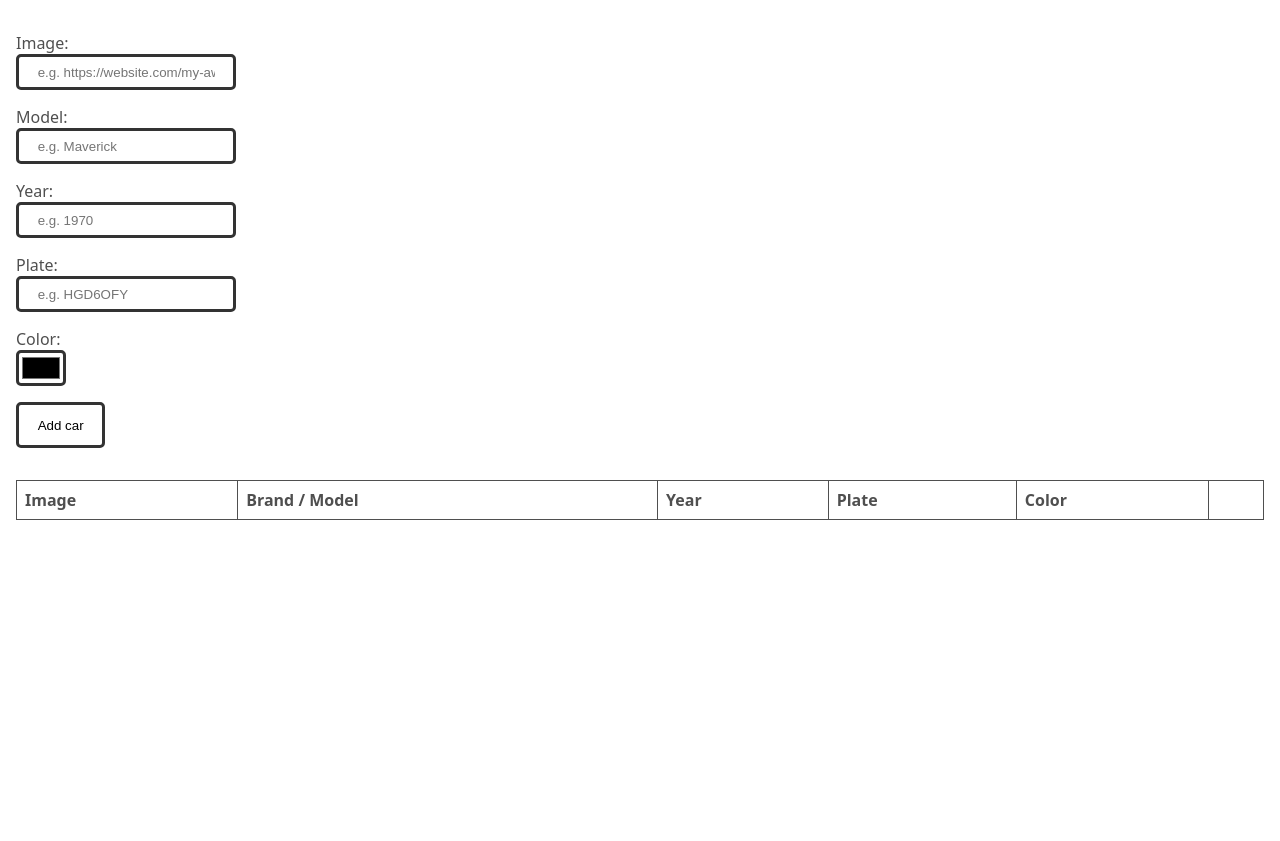
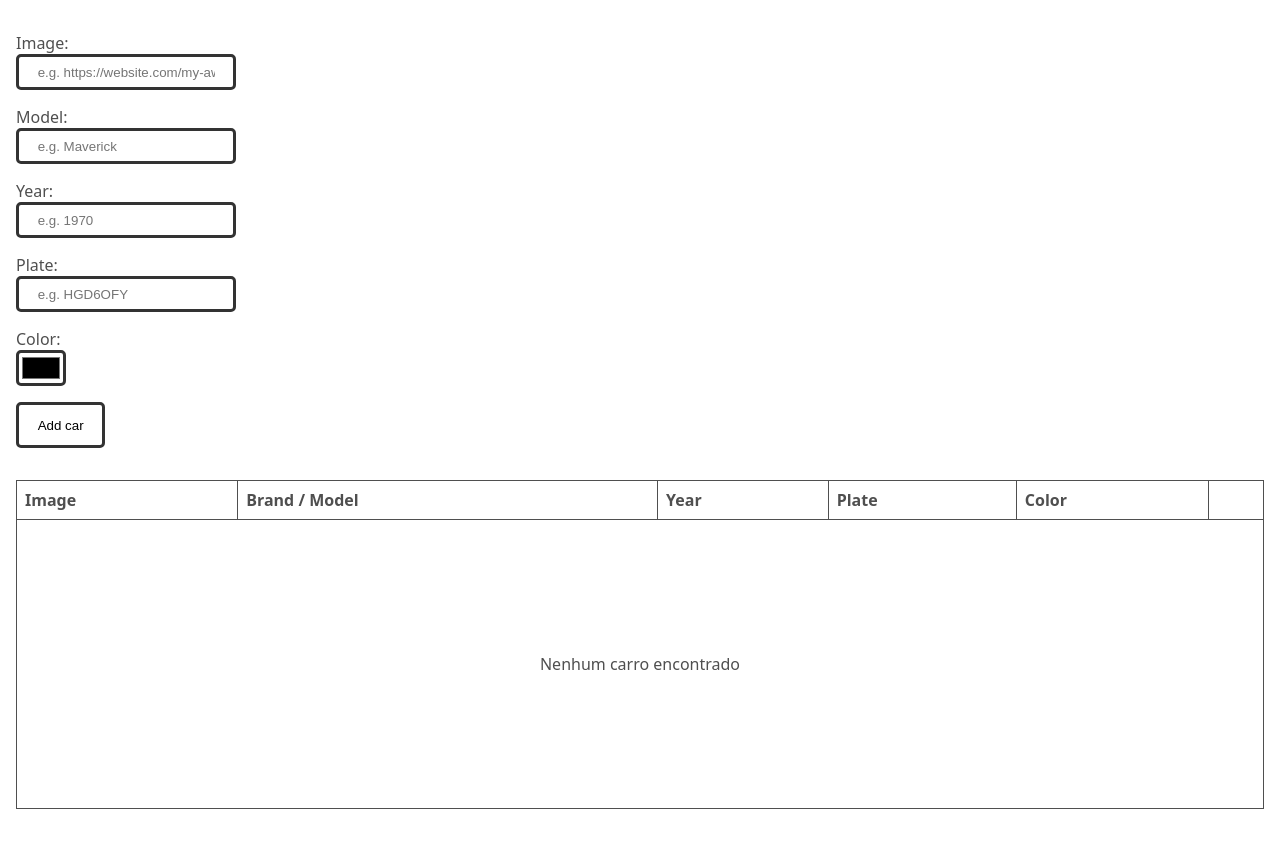
Before and after one commit to mutheus/brainnco-bootcamp, a React (Create React App) app in the folder challenge-03/client/: page / in a window 1280 px wide. Before the commit the page ends 800 px from the top, so only its background shows below. Built offline with nearby package versions, Linux system fonts and the light colour scheme.

Commit message:
Add cars' table refactoring

```diff
--- a/challenge-03/client/src/components/table.js
+++ b/challenge-03/client/src/components/table.js
@@ -14,7 +14,7 @@ export function Table ({ cars }) {
         </thead>
 
         <tbody>
-          {cars ? (
+          { cars.length !== 0 ? (
             cars.map((car) => (
               <tr dataSet={car.plate}>
                 <td>
@@ -30,17 +30,22 @@ export function Table ({ cars }) {
                   <p>{car.plate}</p>
                 </td>
                 <td>
-                <div>{car.color}</div>
+                  <div
+                    className="container-color"
+                    style={{
+                      backgroundColor: `${car.color}`
+                    }}
+                  ></div>
                 </td>
                 <td>
-                <button>×</button>
+                  <button className="delete">×</button>
                 </td>
               </tr>
             ))
           ) : (
             <tr>
               <td colspan="6">
-                <p>Nenhum carro encontrado</p>
+                <p className="empty-table">Nenhum carro encontrado</p>
               </td>
             </tr>
           )}
```
Lines whose indentation alone changed are shown as unchanged.
